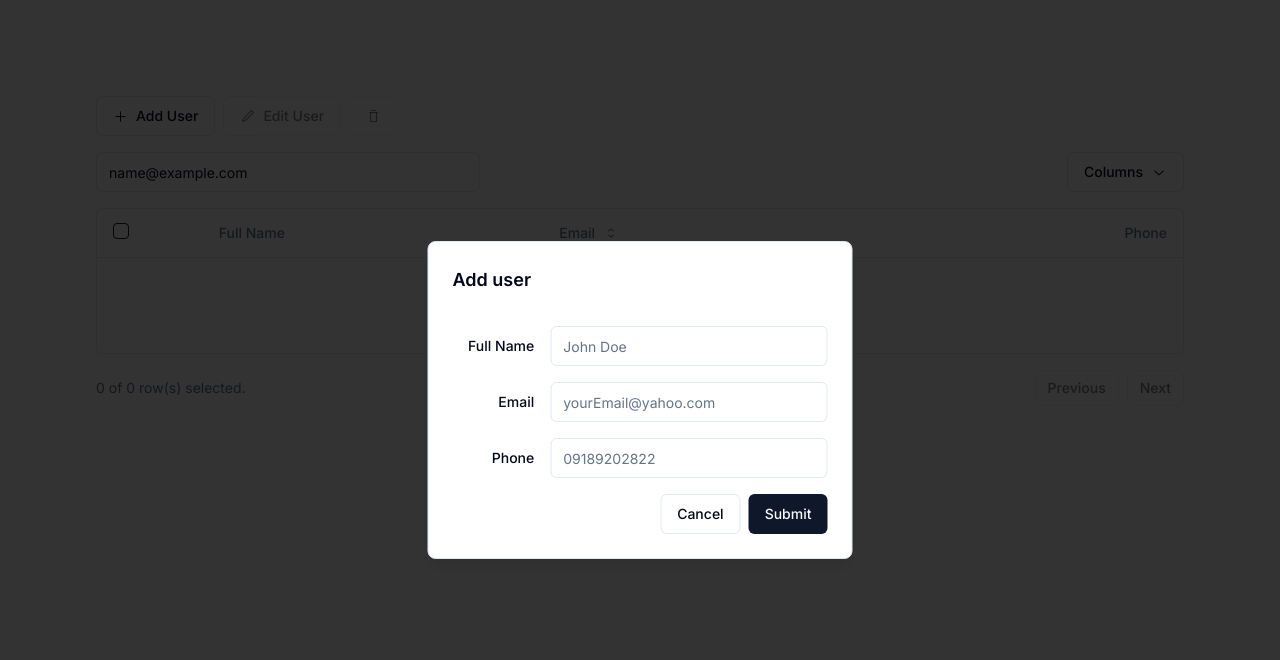
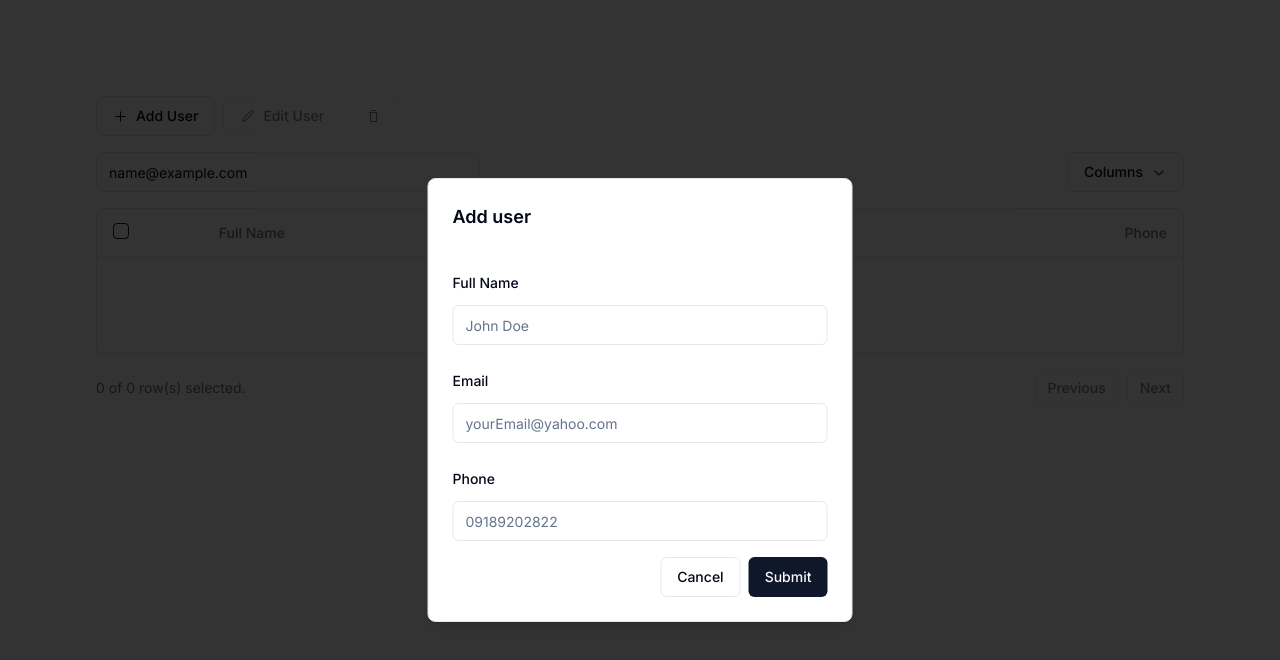
Before and after one commit to kasra766/realtyna-project, a Next.js app: page / in a window 1280 px wide. Both pictures are taken after typing "name@example.com" into the empty fields and a click on the button "Add User". Shown: the top 660 px of the page. Built offline with nearby package versions, Linux system fonts and the light colour scheme.

Commit message:
fix form layout

```diff
--- a/components/shared/form-content.tsx
+++ b/components/shared/form-content.tsx
@@ -24,8 +24,8 @@ export function FormContent(props: IProps) {
   return (
     <form onSubmit={handleSubmit(submitForm)}>
       <div className="grid gap-4 py-4">
-        <div className="grid grid-cols-4 items-center gap-4">
-          <Label htmlFor="full_name" className="text-right">
+        <div className="grid grid-cols-1 grid-rows-2 items-center justify-start gap-0.5">
+          <Label htmlFor="full_name" className="">
             Full Name
           </Label>
           <FormField
@@ -33,7 +33,7 @@ export function FormContent(props: IProps) {
             id="full_name"
             name="full_name"
             type="text"
-            className="col-span-3"
+            className=""
             placeholder="John Doe"
             rules={{
               required: { value: true, message: "This field is required" },
@@ -41,15 +41,12 @@ export function FormContent(props: IProps) {
             control={control}
           />
         </div>
-        <div className="grid grid-cols-4 items-center gap-4">
-          <Label htmlFor="email" className="text-right">
-            Email
-          </Label>
+        <div className="grid grid-cols-1 grid-rows-2 items-center justify-start gap-0.5">
+          <Label htmlFor="email">Email</Label>
           <FormField
             id="email"
             name="email"
             type="email"
-            className="col-span-3"
             placeholder="yourEmail@yahoo.com"
             rules={{
               required: { value: true, message: "Email is required" },
@@ -61,15 +58,12 @@ export function FormContent(props: IProps) {
             control={control}
           />
         </div>
-        <div className="grid grid-cols-4 items-center gap-4">
-          <Label htmlFor="phone" className="text-right">
-            Phone
-          </Label>
+        <div className="grid grid-cols-1 grid-rows-2 items-center justify-start gap-0.5">
+          <Label htmlFor="phone">Phone</Label>
           <FormField
             id="phone"
             name="phone"
             type="tel"
-            className="col-span-3"
             placeholder="09189202822"
             rules={{
               required: "Phone number is required",
```
Also changed, not shown: 1 other file (tests, documents, lock files or other folders).
